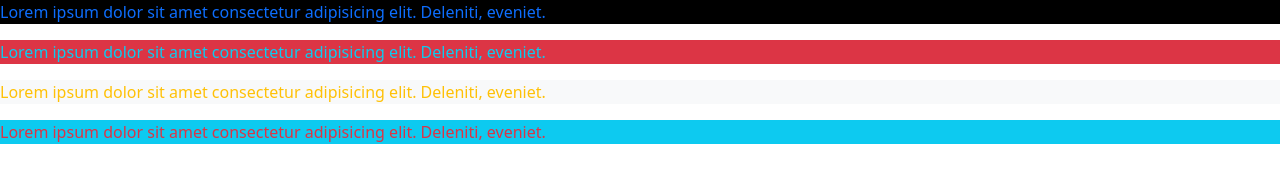
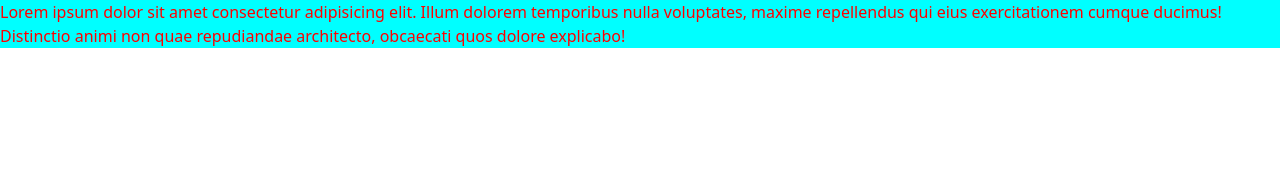
Before and after one commit to GlazMichelFranckDodo225/mastery-of-bootstrap-5-2023, a plain HTML site: page index.html in a window 1280 px wide. Drawn offline with nearby package versions, Linux system fonts and the light colour scheme.

Commit message:
Customization: "!important" class

```diff
--- a/index.html
+++ b/index.html
@@ -8,13 +8,17 @@
 
     <link href="https://cdn.jsdelivr.net/npm/bootstrap@5.3.1/dist/css/bootstrap.min.css" rel="stylesheet"
         integrity="sha384-4bw+/aepP/YC94hEpVNVgiZdgIC5+VKNBQNGCHeKRQN+PtmoHDEXuppvnDJzQIu9" crossorigin="anonymous">
+
+    <style>
+        .customize-color {
+            background-color: aqua !important;
+            color: red !important;
+        }
+    </style>
 </head>
 
 <body>
-    <p class="text-primary bg-black">Lorem ipsum dolor sit amet consectetur adipisicing elit. Deleniti, eveniet.</p>
-    <p class="text-info bg-danger">Lorem ipsum dolor sit amet consectetur adipisicing elit. Deleniti, eveniet.</p>
-    <p class="text-warning bg-light">Lorem ipsum dolor sit amet consectetur adipisicing elit. Deleniti, eveniet.</p>
-    <p class="text-danger bg-info">Lorem ipsum dolor sit amet consectetur adipisicing elit. Deleniti, eveniet.</p>
+    <p class="text-info bg-dark customize-color">Lorem ipsum dolor sit amet consectetur adipisicing elit. Illum dolorem temporibus nulla voluptates, maxime repellendus qui eius exercitationem cumque ducimus! Distinctio animi non quae repudiandae architecto, obcaecati quos dolore explicabo!</p>
 </body>
 
 </html>
```
